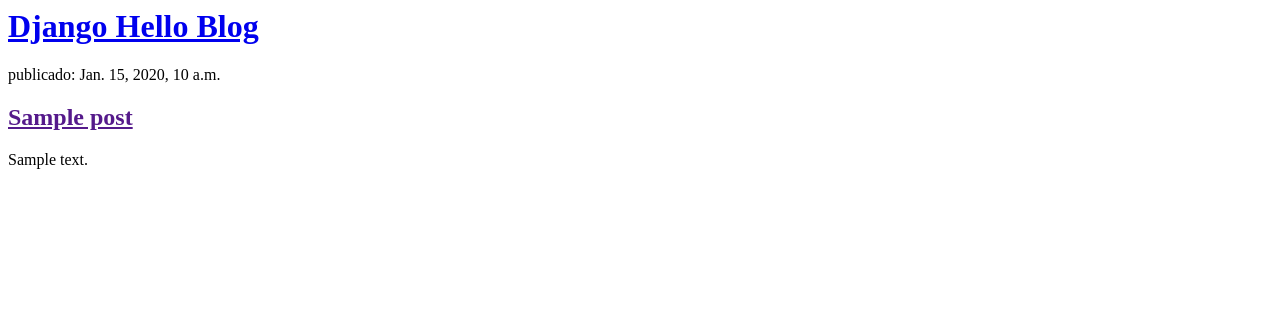
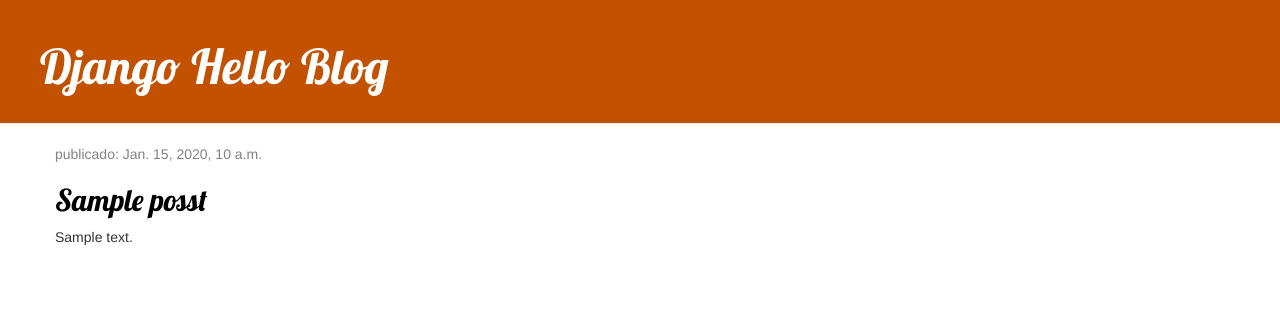
Before and after one commit to LeinardB92/DjangoProjectBlog, a Django app: page / in a window 1280 px wide. Shown: the top 316 px of the page. Run offline with Django 4.2, Linux system fonts and the light colour scheme; tables that the repository leaves empty hold one stand-in row (values such as "Sample post"); some libraries are stand-ins or nearby versions.

Commit message:
Se agrego estilo blog.css, se renombró el modelo Post > Posst

```diff
--- a/myapp/admin.py
+++ b/myapp/admin.py
@@ -1,6 +1,6 @@
 from django.contrib import admin
-from .models import Post
+from .models import Posst
 
 # Register your models here.
 
-admin.site.register(Post)
+admin.site.register(Posst)
--- a/myapp/models.py
+++ b/myapp/models.py
@@ -4,7 +4,7 @@
 
 # Create your models here.
 
-class Post(models.Model):
+class Posst(models.Model):
     # parece ser que al inicializar los atributos del modelo Post (y
     # cualquiera en general), es necesario indicar el tipo de dato con
     # las fuciones, como, .CharField, TextFiel, etc.
@@ -25,4 +25,4 @@
     def __str__(self):
         return self.title
 
-Post.objects.filter(published_date__lte=timezone.now()).order_by('published_date')
+Posst.objects.filter(published_date__lte=timezone.now()).order_by('published_date')
--- /dev/null
+++ b/myapp/static/css/blog.css
@@ -0,0 +1,46 @@
+.page-header {
+    background-color: #C25100;
+    margin-top: 0;
+    padding: 20px 20px 20px 40px;
+}
+
+.page-header h1, .page-header h1 a, .page-header h1 a:visited, .page-header h1 a:active {
+    color: #ffffff;
+    font-size: 36pt;
+    text-decoration: none;
+}
+
+.content {
+    margin-left: 40px;
+}
+
+h1, h2, h3, h4 {
+    font-family: 'Lobster', cursive;
+}
+
+.date {
+    color: #828282;
+}
+
+.save {
+    float: right;
+}
+
+.post-form textarea, .post-form input {
+    width: 100%;
+}
+
+.top-menu, .top-menu:hover, .top-menu:visited {
+    color: #ffffff;
+    float: right;
+    font-size: 26pt;
+    margin-right: 20px;
+}
+
+.post {
+    margin-bottom: 70px;
+}
+
+.post h2 a, .post h2 a:visited {
+    color: #000000;
+}
--- a/myapp/templates/blog/post_list.html
+++ b/myapp/templates/blog/post_list.html
@@ -1,17 +1,30 @@
+{% load static %}
 <html>
     <head>
         <title>Django Hello blog</title>
+        <link rel="stylesheet" href="//maxcdn.bootstrapcdn.com/bootstrap/3.2.0/css/bootstrap.min.css">
+        <link rel="stylesheet" href="//maxcdn.bootstrapcdn.com/bootstrap/3.2.0/css/bootstrap-theme.min.css">
+        <link href="//fonts.googleapis.com/css?family=Lobster&subset=latin,latin-ext" rel="stylesheet" type="text/css">
+        <link rel="stylesheet" href="{% static 'css/blog.css' %}">
     </head>
     <body>
-        <div>
+        <div class="page-header">
             <h1><a href="/">Django Hello Blog</a></h1>
         </div>
-        {% for post in postsss %}
-            <div>
-                <p> publicado: {{ post.published_date }}</p>
-                <h2><a href="">{{ post.title }}</a></h2>
-                <p>{{ post.text|linebreaksbr }}</p>
+        <div class="content container">
+            <div class="row">
+                <div class="col-md-8">
+                    {% for post in postsss %}
+                        <div class="post">
+                            <div class="date">
+                                <p>publicado: {{ post.published_date }}</p>
+                            </div>
+                            <h2><a href="">{{ post.title }}</a></h2>
+                            <p>{{ post.text|linebreaksbr }}</p>
+                        </div>
+                    {% endfor %}
+                </div>
             </div>
-        {% endfor %}
+        </div>
     </body>
 </html>
--- a/myapp/views.py
+++ b/myapp/views.py
@@ -1,10 +1,11 @@
 from django.shortcuts import render
-from .models import Post
+from .models import Posst
 from django.utils import timezone
 from django.http import HttpResponse
 
 
 
 def post_list(request):
-    posts = Post.objects.filter(published_date__lte=timezone.now()).order_by('published_date')
+    posts = Posst.objects.filter(published_date__lte=timezone.now()).order_by('published_date')
+    # Aquí se está mandando a post a la plantilla para poder usar sus valores "{'postsss': posts}"
     return render(request, 'blog/post_list.html', {'postsss': posts})
```
Also changed, not shown: myapp/migrations/0002_rename_post_posst.py (added).
